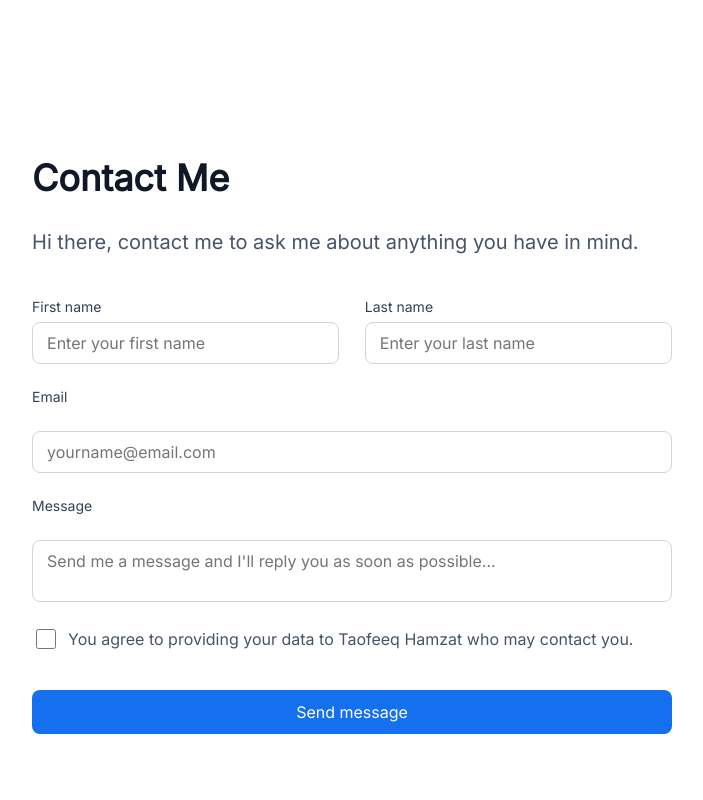
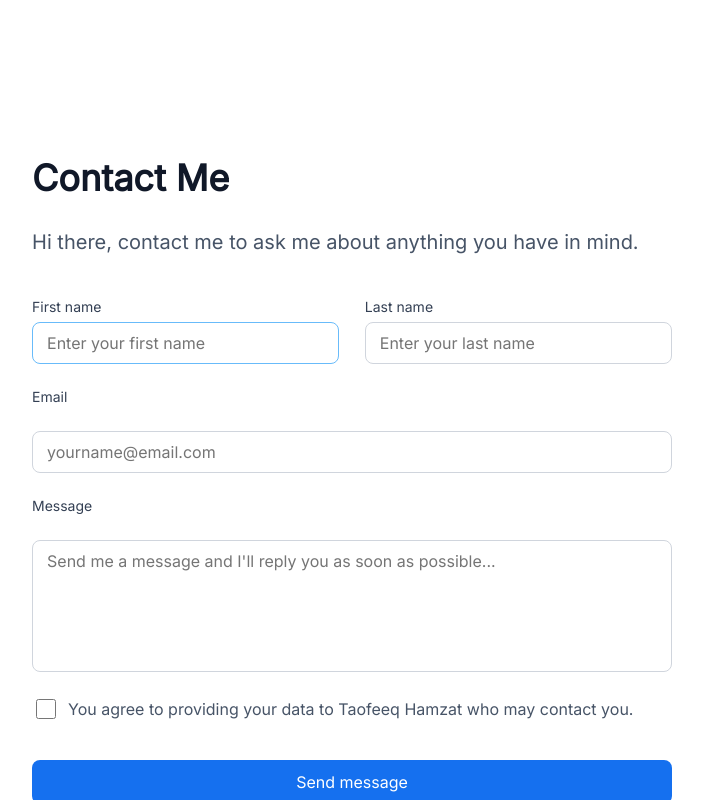
Before and after one commit to tao200ok/linkfree, a React (Create React App) app: page /contact in a window 1280 px wide. In both pictures the pointer is over the input "First name". Shown: the top 800 px of the page, without its empty margins (288-991 px from the left). Built offline with nearby package versions, Linux system fonts and the light colour scheme.

Commit message:
style: Improve style

```diff
--- a/src/components/Contact/Contact.css
+++ b/src/components/Contact/Contact.css
@@ -69,9 +69,18 @@ form input, form textarea {
     border: 1px solid rgba(208, 213, 221, 1);
     font-family: inherit;
     font-size: 16px;
+    transition: border 0.125s ease-in-out;
+}
+
+form input:focus,
+form textarea:focus,
+form input:hover,
+form textarea:hover {
+    border: 1.5px solid rgb(104, 187, 250);
 }
 
 textarea {
+    height: 132px;
     resize: none;
 }
 
@@ -99,6 +108,14 @@ input[type="checkbox"] {
     padding: 12px 20px;
 }
 
+#btn__submit:hover {
+    background-color: rgba(23, 92, 211, 1);
+}
+
+#btn__submit:focus {
+    border: 1px solid rgba(21, 112, 239, 0.5);
+}
+
 @media only screen and (max-width: 768px) {
     #form-container {
         width: 100%;
--- a/src/components/Link/Link.css
+++ b/src/components/Link/Link.css
@@ -15,9 +15,12 @@ a.link:visited {
 }
 
 a.link:hover {
-    background-color: rgba(242, 244, 247, 1);
+    background-color: rgba(208, 213, 221, 1);
 }
 
+a:focus {
+    outline: 1px solid rgba(152, 162, 179, 1);
+}
 
 
 article > a#slack {
```
